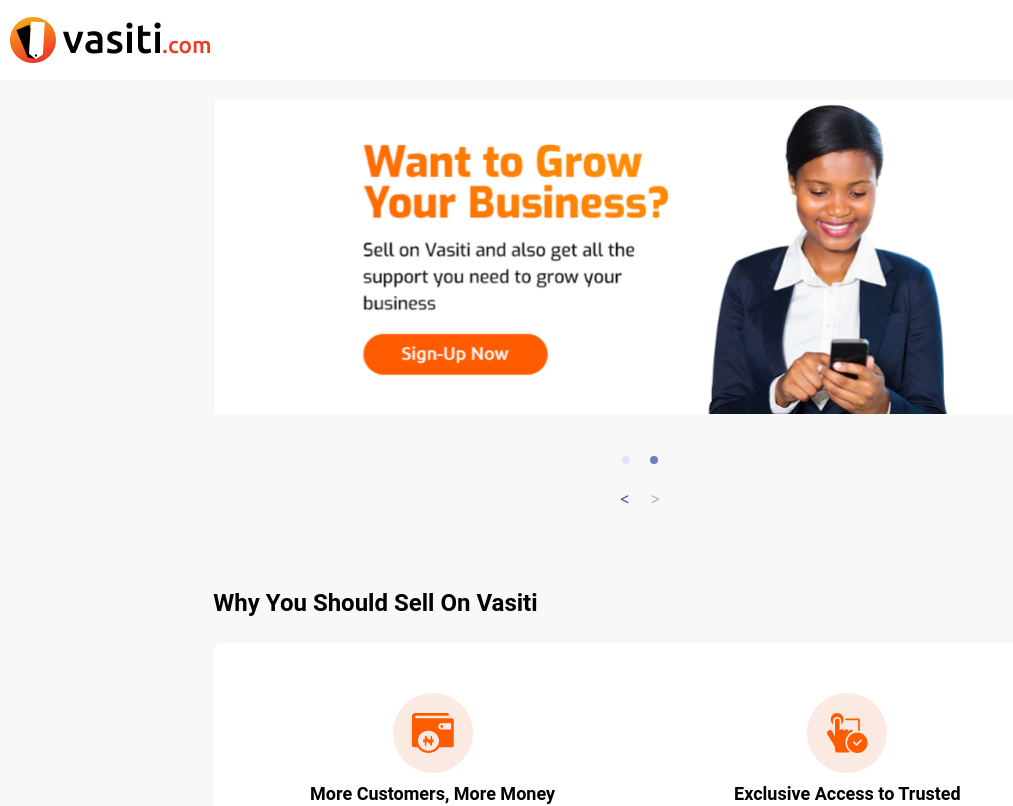
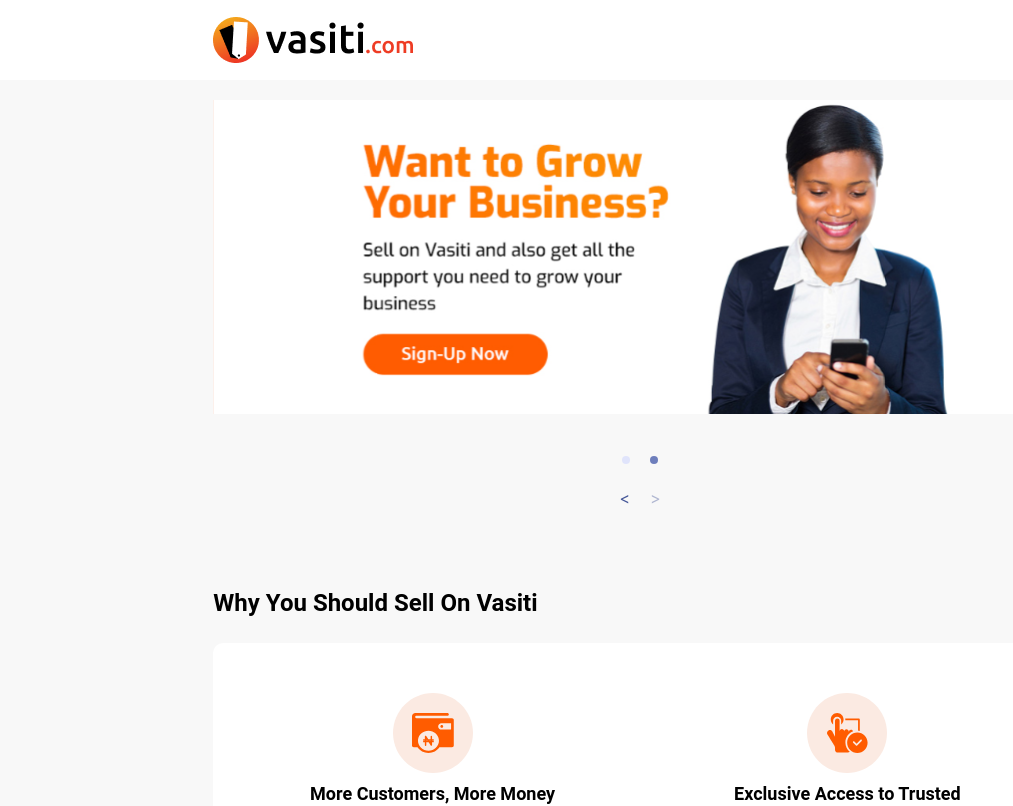
Before and after one commit to sabdullateef87/spicey-cafe, a React (Create React App) app: page / in a window 1280 px wide. Shown: the top 806 px of the page, without its empty margins (0-1013 px from the left). Built offline with nearby package versions, Linux system fonts and the light colour scheme; what react-swipeable-views-utils would draw is missing.

Commit message:
eieieieieiieiei

```diff
--- a/src/Components/LandingPage2/LandingPage2.jsx
+++ b/src/Components/LandingPage2/LandingPage2.jsx
@@ -36,8 +36,8 @@
   header: {
     boxShadow: "none",
     height: "80px",
-    backgroundColor: "white",
-    padding: "0 0 0 10px"
+    backgroundColor: "white"
+    //padding: "0 0 0 10px"
   },
   benefit: {
     fontWeight: "bold",
@@ -147,12 +147,8 @@
       width: "150px !important"
     }
   },
-  aliceCarousel:{
-
-  }
+  aliceCarousel: {}
 }));
-
-
 
 export default function LandingPage2() {
   const classes = useStyles();
@@ -164,13 +160,38 @@
     <div className={classes.root}>
       <Grid container>
         {/* header section */}
+        <Grid
+          item
+          xs={12}
+          sm={12}
+          md={12}
+          className={classes.header}
+          style={{ display: "flex", alignItems: "center" }}
+        >
+          {/* <Grid
+            container
+            className={classes.header}
+            // alignItems="center"
+          >
             <Grid item xs={12} sm={12} md={12}>
-          <Grid container className={classes.header} alignItems="center">
               <img
                 src={vasitiLogo}
                 alt="the best platform for students"
                 className={classes.vasitiLogo}
               />
+            </Grid>
+          </Grid> */}
+          <Grid container>
+            <Grid item xs={2} sm={2} md={2}></Grid>
+            <Grid item xs={12} sm={10} md={10}>
+              <Grid container alignItems="center">
+                <img
+                  src={vasitiLogo}
+                  alt="the best platform for students"
+                  className={classes.vasitiLogo}
+                />
+              </Grid>
+            </Grid>
           </Grid>
         </Grid>
 
@@ -179,10 +200,10 @@
             <Grid item xs={12} sm={12} md={12}>
               <AliceCarousel
                 mouseTrackingEnabled
-                fadeOutAnimation="true"
-                autoPlay="true"
+                fadeOutAnimation={true}
+                autoPlay={true}
                 duration={2500}
-                buttonsDisabled="true"
+                buttonsDisabled={true}
                 className={classes.aliceCarousel}
               >
                 <div style={{ width: "100%" }}>
```
Lines whose indentation alone changed are shown as unchanged.
